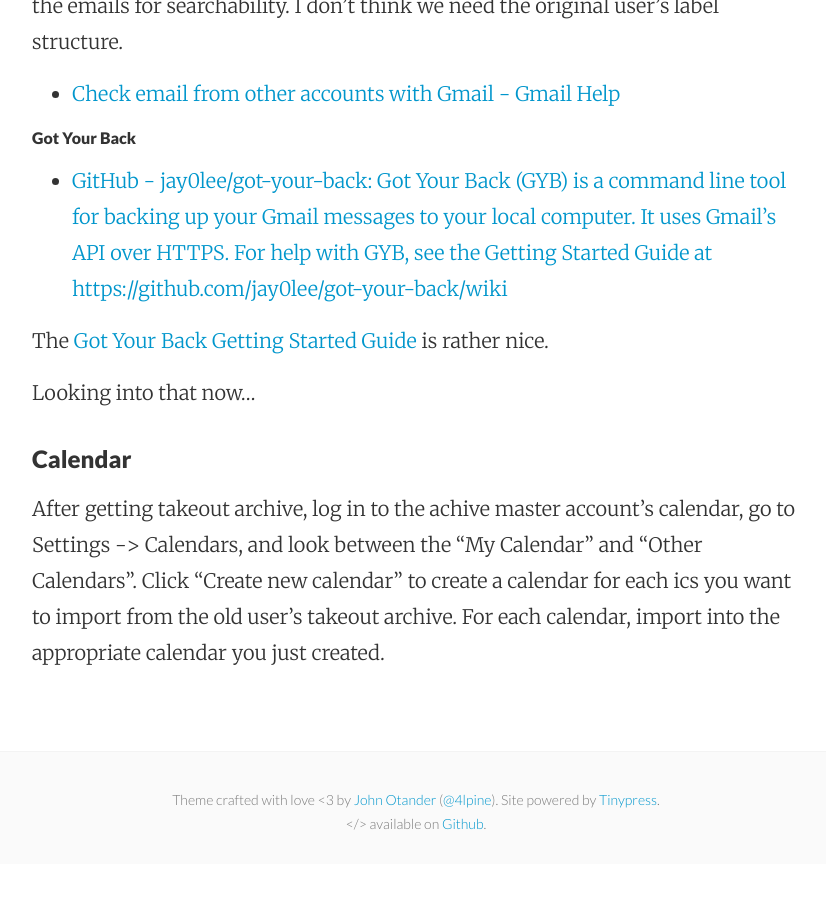
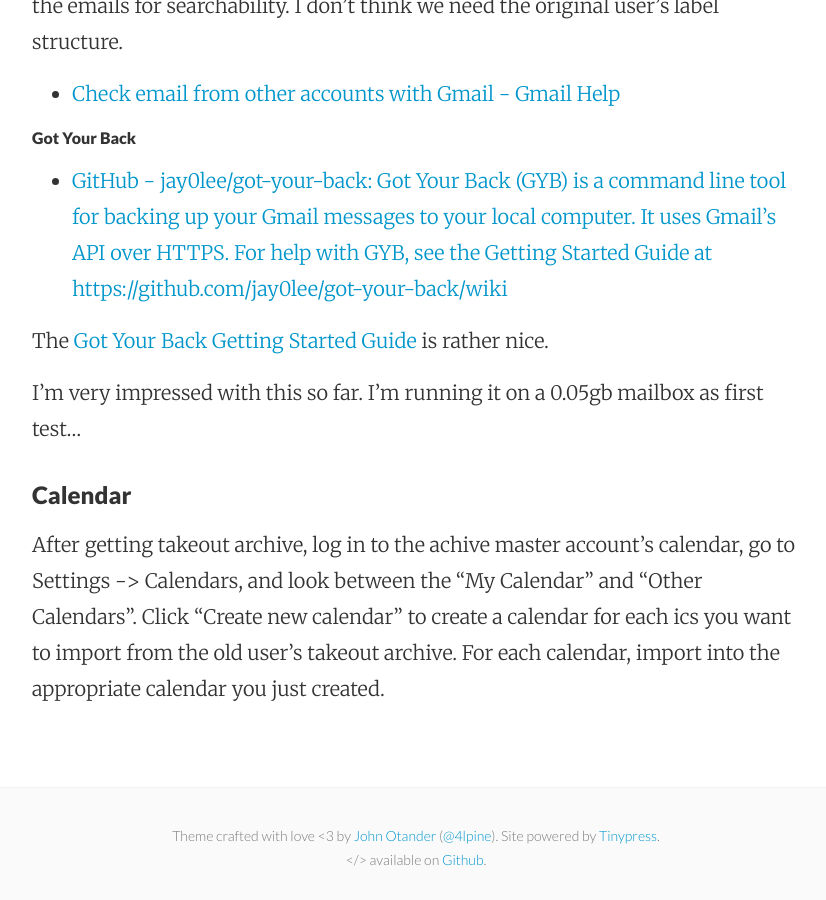
Before and after one commit to mattymaloney/mattymaloney.github.io, a Jekyll site: the page built from _posts/2016-02-29-migrating-google-apps-data.md, in a window 1280 px wide and 900 px high, scrolled down 3011 px. Shown: the whole window, without its empty margins (224-1050 px from the left). Built offline with Jekyll 4.4.1, drawn with Linux system fonts in a browser that asks for light colours; before the commit the page ends 3875 px from its top, so only the background shows below that.

Commit message:
Updated 2016-02-29-migrating-google-apps-data.md

```diff
--- a/_posts/2016-02-29-migrating-google-apps-data.md
+++ b/_posts/2016-02-29-migrating-google-apps-data.md
@@ -3,6 +3,7 @@
 layout: post
 title: Options for Migrating Google Apps Data
 ---
+
 
 
 
@@ -74,9 +75,7 @@
 
 The [Got Your Back Getting Started Guide](https://github.com/jay0lee/got-your-back/wiki) is rather nice.
 
-
-
-Looking into that now...
+I'm very impressed with this so far. I'm running it on a 0.05gb mailbox as first test...
 
 
 ### Calendar
```
